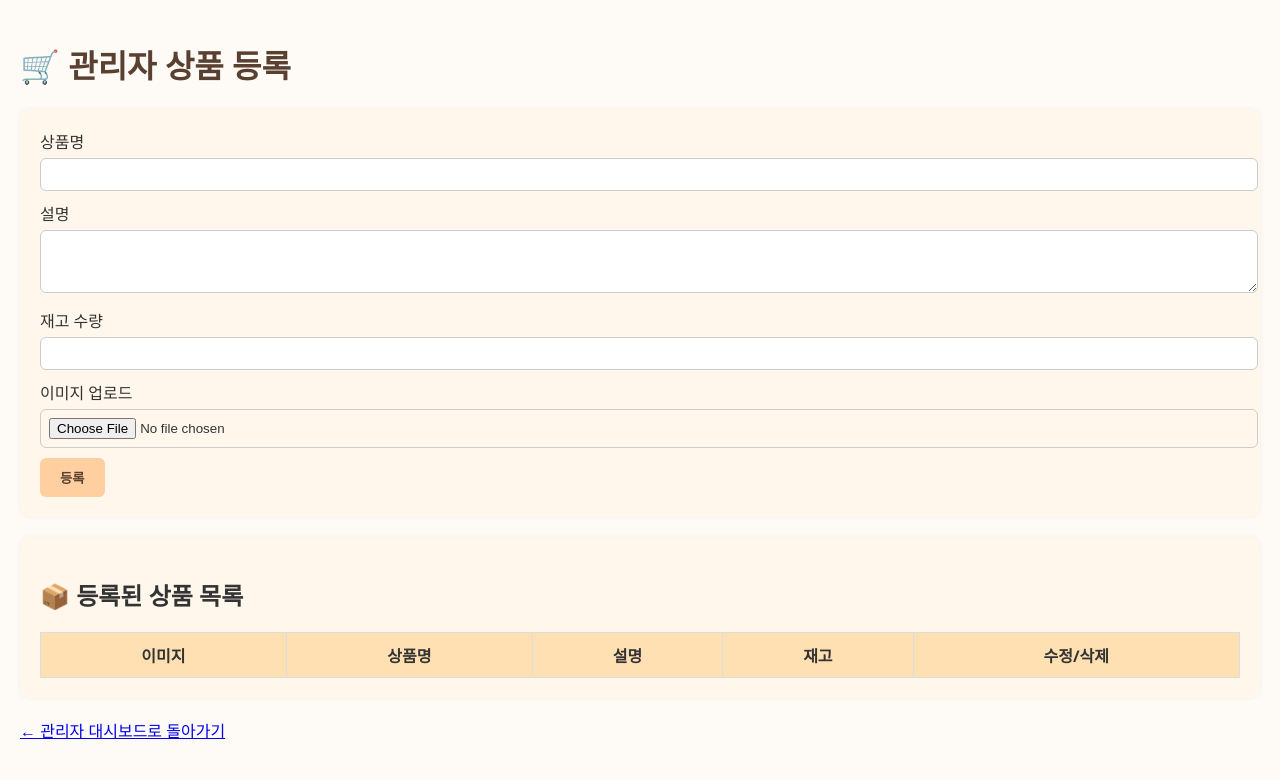
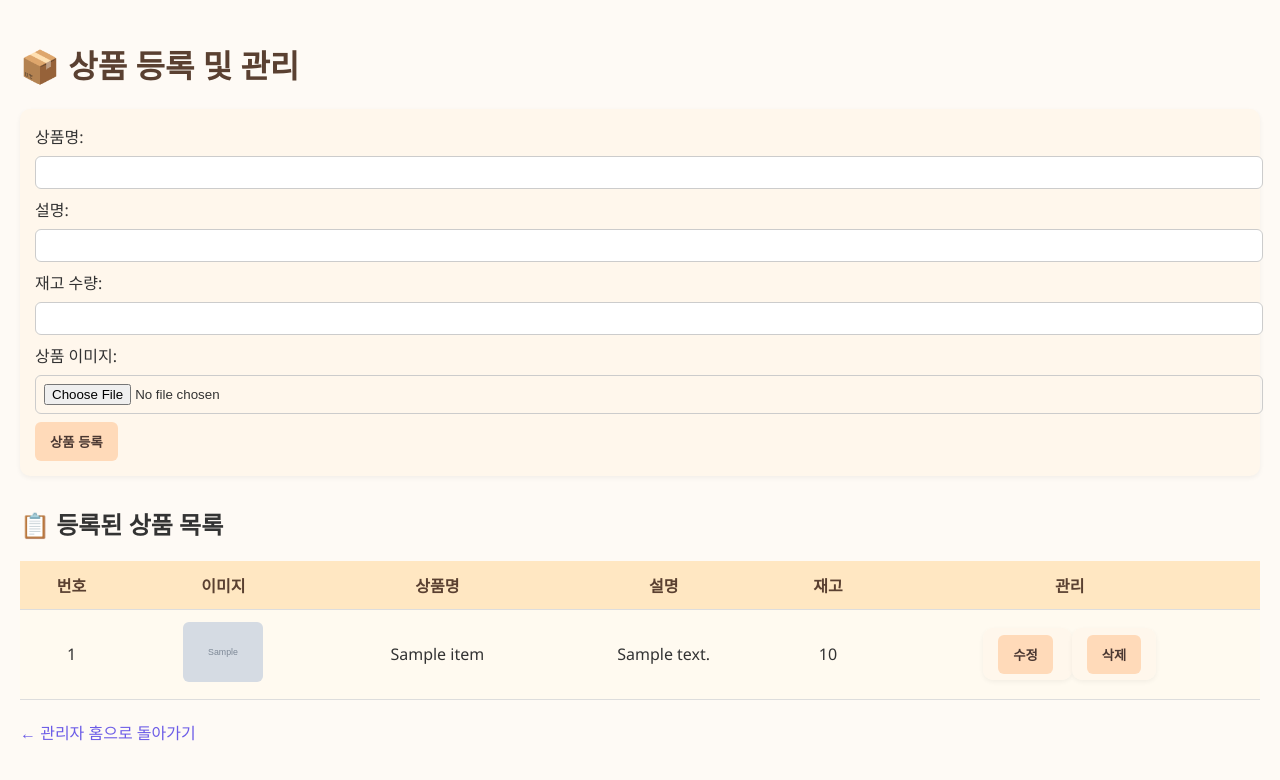
Before and after one commit to carrot0217/Betifulstore-app, a Flask app: template templates/admin.html in a window 1280 px wide. Shown: the top 780 px of the page. Run offline with Flask 2, Linux system fonts and the light colour scheme; the template is opened without the code that fills it: most values are stand-ins (such as "Sample title", 1, 10 or a date in 2020); grey boxes marked "Sample" are stand-in pictures; lists and menus that the app fills with data are empty.

Commit message:
Update admin.html

```diff
--- a/templates/admin.html
+++ b/templates/admin.html
@@ -2,7 +2,7 @@
 <html lang="ko">
 <head>
   <meta charset="UTF-8">
-  <title>🛒 관리자 상품 등록</title>
+  <title>📦 상품 등록 및 관리</title>
   <meta name="viewport" content="width=device-width, initial-scale=1">
   <style>
     body {
@@ -15,105 +15,105 @@
     h1 {
       color: #5a4031;
     }
-    .form-box, .inventory-list {
+    form {
       background: #fff7ec;
-      padding: 20px;
+      padding: 15px;
       border-radius: 10px;
-      margin-bottom: 20px;
-      box-shadow: 0 0 5px rgba(0,0,0,0.05);
+      margin-bottom: 30px;
+      box-shadow: 0 2px 5px rgba(0,0,0,0.05);
     }
-    input[type="text"], input[type="number"], textarea, input[type="file"] {
+    input[type="text"], input[type="number"], input[type="file"] {
+      width: 100%;
       padding: 8px;
-      margin: 5px 0 10px 0;
-      width: 100%;
+      margin: 8px 0;
+      border-radius: 6px;
       border: 1px solid #ccc;
-      border-radius: 6px;
     }
     button {
-      background-color: #ffcfa0;
+      padding: 10px 15px;
+      background-color: #ffdab9;
       border: none;
-      padding: 10px 20px;
       border-radius: 6px;
-      color: #5a4031;
       font-weight: bold;
       cursor: pointer;
-      transition: background-color 0.3s;
+      color: #4b3832;
     }
     button:hover {
-      background-color: #ffbb7d;
+      background-color: #ffccaa;
     }
     table {
       width: 100%;
       border-collapse: collapse;
-      margin-top: 15px;
+      background: #fffaf0;
     }
     th, td {
-      padding: 10px;
-      border: 1px solid #ddd;
+      padding: 12px;
+      border-bottom: 1px solid #ddd;
       text-align: center;
     }
     th {
-      background-color: #ffe0b2;
+      background-color: #ffe7c2;
+      color: #5a4031;
     }
     img {
-      max-width: 60px;
-      max-height: 60px;
+      max-width: 80px;
+      border-radius: 6px;
     }
-    .action-buttons form {
+    .actions form {
       display: inline;
+    }
+    a {
+      display: inline-block;
+      margin-top: 20px;
+      color: #6c5ce7;
+      text-decoration: none;
     }
   </style>
 </head>
 <body>
-  <h1>🛒 관리자 상품 등록</h1>
+  <h1>📦 상품 등록 및 관리</h1>
 
-  <div class="form-box">
-    <form method="post" enctype="multipart/form-data">
-      <label>상품명</label>
+  <form method="POST" enctype="multipart/form-data">
+    <label>상품명:</label>
     <input type="text" name="name" required>
+    <label>설명:</label>
+    <input type="text" name="description" required>
+    <label>재고 수량:</label>
+    <input type="number" name="stock" min="0" required>
+    <label>상품 이미지:</label>
+    <input type="file" name="image" accept="image/*" required>
+    <button type="submit">상품 등록</button>
+  </form>
 
-      <label>설명</label>
-      <textarea name="description" rows="3" required></textarea>
-
-      <label>재고 수량</label>
-      <input type="number" name="stock" min="0" required>
-
-      <label>이미지 업로드</label>
-      <input type="file" name="image" accept="image/*" required>
-
-      <button type="submit">등록</button>
-    </form>
-  </div>
-
-  <div class="inventory-list">
-    <h2>📦 등록된 상품 목록</h2>
+  <h2>📋 등록된 상품 목록</h2>
   <table>
     <tr>
+      <th>번호</th>
       <th>이미지</th>
       <th>상품명</th>
       <th>설명</th>
       <th>재고</th>
-        <th>수정/삭제</th>
+      <th>관리</th>
     </tr>
-      {% for i, item in enumerate(inventory) %}
+    {% for item in inventory %}
     <tr>
-        <td><img src="{{ item.image }}" alt="Image"></td>
+      <td>{{ loop.index }}</td>
+      <td><img src="{{ item.image }}" alt="{{ item.name }}"></td>
       <td>{{ item.name }}</td>
       <td>{{ item.description }}</td>
       <td>{{ item.stock }}</td>
-        <td class="action-buttons">
-          <form method="get" action="/edit/{{ i }}">
+      <td class="actions">
+        <form method="GET" action="/edit/{{ loop.index0 }}">
           <button type="submit">수정</button>
         </form>
-          <form method="post" action="/delete/{{ i }}" onsubmit="return confirm('정말 삭제하시겠습니까?');">
-            <button type="submit">삭제</button>
+        <form method="POST" action="/delete/{{ loop.index0 }}">
+          <button type="submit" onclick="return confirm('정말 삭제하시겠습니까?')">삭제</button>
         </form>
       </td>
     </tr>
     {% endfor %}
   </table>
-  </div>
 
-  <a href="/admin/dashboard">← 관리자 대시보드로 돌아가기</a>
+  <a href="/admin/home">← 관리자 홈으로 돌아가기</a>
 </body>
 </html>
```
Lines whose indentation alone changed are shown as unchanged.
